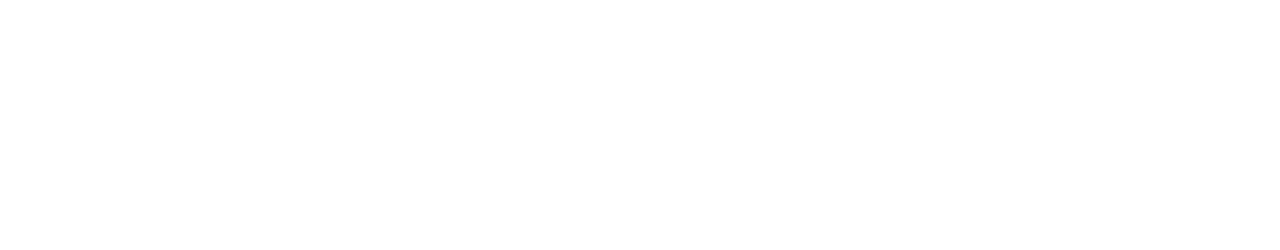
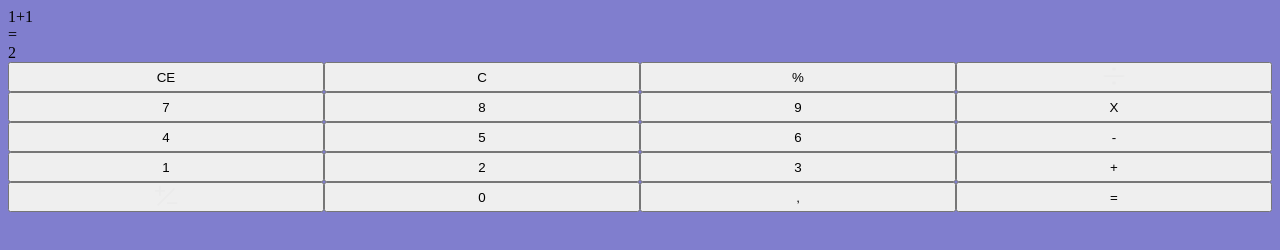
Before and after one commit to kalatin/Calculator, a website built with Vite: page index.html in a window 1280 px wide. Built offline with nearby package versions, Linux system fonts and the light colour scheme.

Commit message:
add html structure

```diff
--- a/index.html
+++ b/index.html
@@ -9,6 +9,93 @@
 		<title>Calculator</title>
 	</head>
 	<body>
+		<div class="calc">
+			<header class="calc__head">
+				<div class="calc__what">1+1</div>
+				<div class="calc__result">
+					<div class="calc__equally">=</div>
+					<div class="calc__field">2</div>
+				</div>
+			</header>
+			<div class="calc__keyboard">
+				<button class="calc__button" aria-label="Clear">CE</button>
+				<button class="calc__button" aria-label="Clear all">C</button>
+				<button class="calc__button" aria-label="percent">%</button>
+				<button class="calc__button" aria-label="division">
+					<svg
+						width="22"
+						height="18"
+						viewBox="0 0 22 18"
+						fill="none"
+						xmlns="http://www.w3.org/2000/svg"
+					>
+						<path
+							fill-rule="evenodd"
+							clip-rule="evenodd"
+							d="M0.5 9C0.5 8.51675 0.891751 8.125 1.375 8.125H20.625C21.1082 8.125 21.5 8.51675 21.5 9C21.5 9.48325 21.1082 9.875 20.625 9.875H1.375C0.891751 9.875 0.5 9.48325 0.5 9Z"
+							fill="#EBEBEB"
+						/>
+						<path
+							d="M11 3.75C11.9665 3.75 12.75 2.9665 12.75 2C12.75 1.0335 11.9665 0.25 11 0.25C10.0335 0.25 9.25 1.0335 9.25 2C9.25 2.9665 10.0335 3.75 11 3.75Z"
+							fill="#EBEBEB"
+						/>
+						<path
+							d="M11 17.75C11.9665 17.75 12.75 16.9665 12.75 16C12.75 15.0335 11.9665 14.25 11 14.25C10.0335 14.25 9.25 15.0335 9.25 16C9.25 16.9665 10.0335 17.75 11 17.75Z"
+							fill="#EBEBEB"
+						/>
+					</svg>
+				</button>
+				<button class="calc__button" aria-label="number 7">7</button>
+				<button class="calc__button" aria-label="number 8">8</button>
+				<button class="calc__button" aria-label="number 9">9</button>
+				<button class="calc__button" aria-label="multiply">X</button>
+				<button class="calc__button" aria-label="number 4">4</button>
+				<button class="calc__button" aria-label="number 5">5</button>
+				<button class="calc__button" aria-label="number 6">6</button>
+				<button class="calc__button" aria-label="subtract">-</button>
+				<button class="calc__button" aria-label="number 1">1</button>
+				<button class="calc__button" aria-label="number 2">2</button>
+				<button class="calc__button" aria-label="number 3">3</button>
+				<button class="calc__button" aria-label="addition">+</button>
+				<button class="calc__button" aria-label="plus minus">
+					<svg
+						width="24"
+						height="21"
+						viewBox="0 0 24 21"
+						fill="none"
+						xmlns="http://www.w3.org/2000/svg"
+					>
+						<path
+							fill-rule="evenodd"
+							clip-rule="evenodd"
+							d="M20.4937 3.50628C20.8354 3.84799 20.8354 4.40201 20.4937 4.74372L4.74372 20.4937C4.40201 20.8354 3.84799 20.8354 3.50628 20.4937C3.16457 20.152 3.16457 19.598 3.50628 19.2563L19.2563 3.50628C19.598 3.16457 20.152 3.16457 20.4937 3.50628Z"
+							fill="#EBEBEB"
+						/>
+						<path
+							fill-rule="evenodd"
+							clip-rule="evenodd"
+							d="M0.625 5.875C0.625 5.39175 1.01675 5 1.5 5H10.25C10.7332 5 11.125 5.39175 11.125 5.875C11.125 6.35825 10.7332 6.75 10.25 6.75H1.5C1.01675 6.75 0.625 6.35825 0.625 5.875Z"
+							fill="#EBEBEB"
+						/>
+						<path
+							fill-rule="evenodd"
+							clip-rule="evenodd"
+							d="M5.875 0.625C6.35825 0.625 6.75 1.01675 6.75 1.5V10.25C6.75 10.7332 6.35825 11.125 5.875 11.125C5.39175 11.125 5 10.7332 5 10.25V1.5C5 1.01675 5.39175 0.625 5.875 0.625Z"
+							fill="#EBEBEB"
+						/>
+						<path
+							fill-rule="evenodd"
+							clip-rule="evenodd"
+							d="M12.875 18.125C12.875 17.6418 13.2668 17.25 13.75 17.25H22.5C22.9832 17.25 23.375 17.6418 23.375 18.125C23.375 18.6082 22.9832 19 22.5 19H13.75C13.2668 19 12.875 18.6082 12.875 18.125Z"
+							fill="#EBEBEB"
+						/>
+					</svg>
+				</button>
+				<button class="calc__button" aria-label="number 0">0</button>
+				<button class="calc__button" aria-label="comma">,</button>
+				<button class="calc__button" aria-label="equally">=</button>
+			</div>
+		</div>
 		<script type="module" src="./src/scripts/index.js"></script>
 	</body>
 </html>
--- /dev/null
+++ b/src/styles/_variables.scss
@@ -0,0 +1,6 @@
+$bg-color: #807ece;
+$hover-color: #7f45e2;
+$button-color: #462878;
+$text-color: #ebebeb;
+$shadow-text-color: #6b6b6b;
+$calc-bg: #2d2a37;
--- a/src/styles/index.scss
+++ b/src/styles/index.scss
@@ -0,0 +1,11 @@
+@import './variables';
+
+body {
+	background: $bg-color;
+}
+
+.calc__keyboard {
+	display: grid;
+	grid-template-columns: repeat(4, 1fr);
+	grid-template-rows: repeat(5, 1fr);
+}
```
